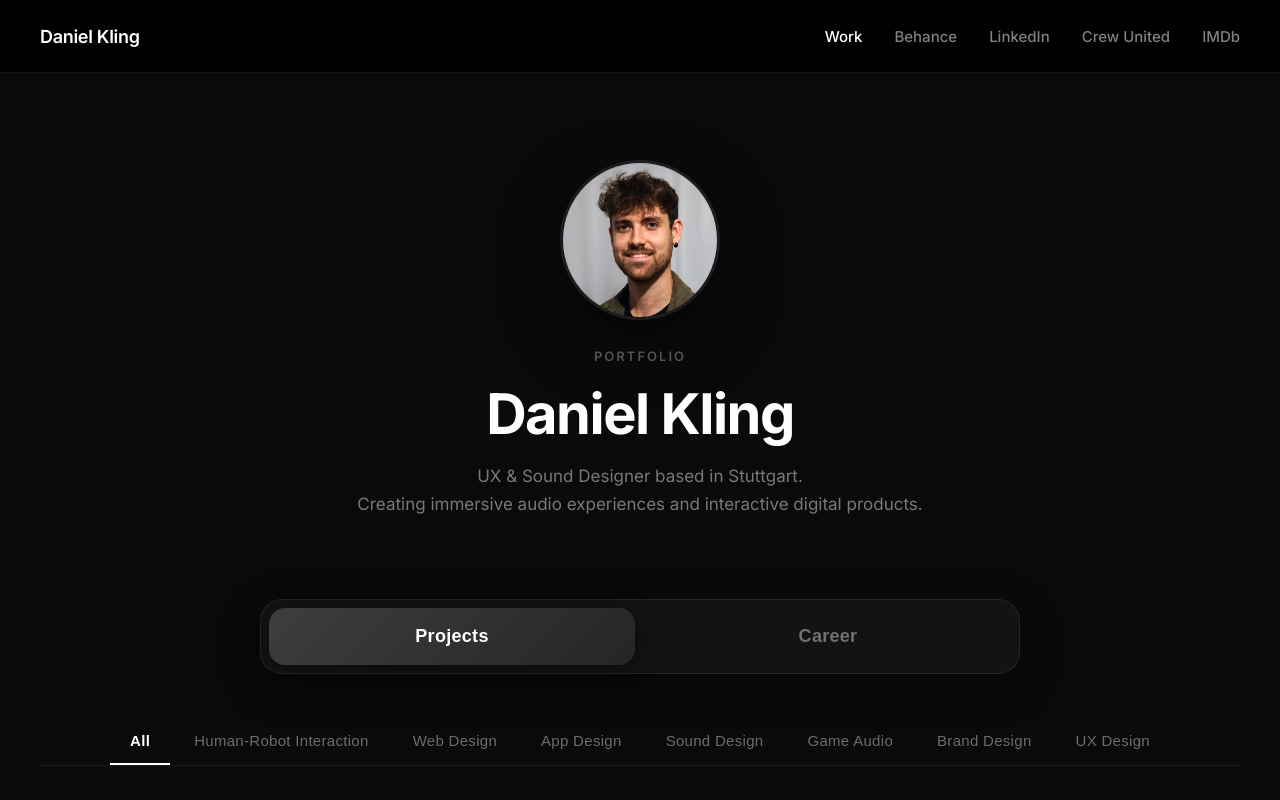
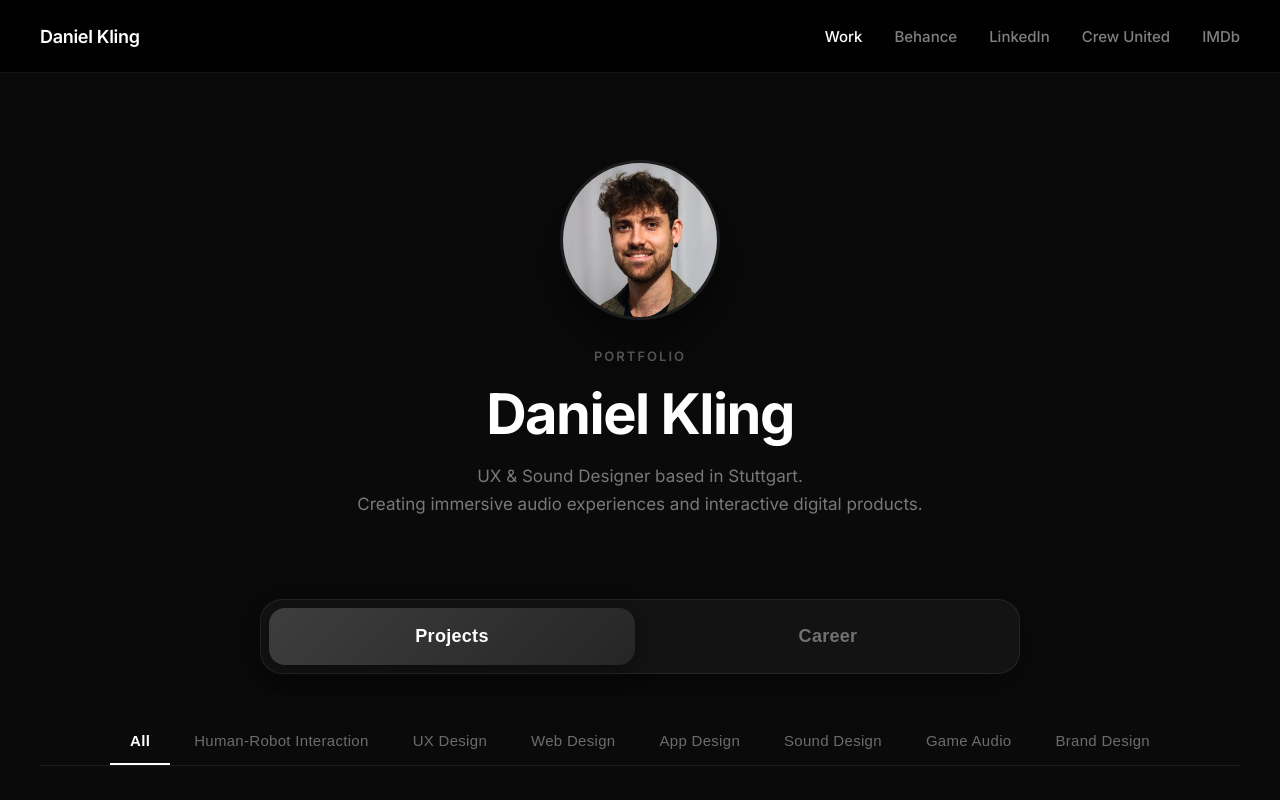
Before and after one commit to daniwokl97/daniwokl97.github.io, a Vue app: page / in a window 1280 px wide. Shown: the top 800 px of the page. Built offline with nearby package versions, Linux system fonts and the light colour scheme; grey boxes are pictures that could not be loaded.

Commit message:
multiple categories

```diff
--- a/src/data/projects.js
+++ b/src/data/projects.js
@@ -3,7 +3,7 @@ export const projects = [
     id: 'reachymini',
     title: 'Combating Procrastination with Reachy Mini',
     subtitle: 'Evaluating Persuasive Communication Modalities',
-    category: 'Human-Robot Interaction',
+    categories: ['Human-Robot Interaction', 'UX Design'],
     tags: ['Python', 'YOLOv8', 'OpenCV', 'Reachy Mini', 'HRI', 'Persuasive Technology', 'User Study'],
     year: 2026,
     date: '2026-07-18',
@@ -38,7 +38,7 @@ Beyond the system, I designed the study and recruited participants for the onlin
     id: 'social-design',
     title: 'The Timeline Optimizer',
     subtitle: 'Design Fiction – Family Planning as a State Algorithmic Service',
-    category: 'Web Design',
+    categories: ['Web Design', 'UX Design'],
     tags: ['Design Fiction', 'React', 'JavaScript', 'HTML/CSS', 'Tailwind CSS', 'UI Design', 'Prototyping', 'Interaction Design'],
     year: 2026,
     date: '2026-02-18',
@@ -85,7 +85,7 @@ Within the project I developed both tools. "Die Rush-Hour des Lebens" distills t
     id: 'ambienceai',
     title: 'Ambience AI',
     subtitle: 'AI-Driven Soundscape Application',
-    category: 'App Design',
+    categories: ['App Design', 'UX Design', 'Sound Design'],
     tags: ['Android Studio', 'Kotlin', 'Google Gemini', 'FMOD', 'UI/UX', 'Sound Design'],
     year: 2026,
     date: '2026-02-18',
@@ -111,7 +111,7 @@ My role involved creating an Android application that handles real-time speech-t
     id: 'zeit-mit-wunden',
     title: "Zeit mit Wunden",
     subtitle: 'Audiobook – Personal Testimony',
-    category: 'Sound Design',
+    categories: ['Sound Design'],
     tags: ['Pro Tools', 'Audiobook', 'Sound Design', 'Mixing', 'Recording'],
     year: 2025,
     date: '2025-12-02',
@@ -136,7 +136,7 @@ I was responsible for the audio recording, mixing and sound design. Crafting thi
     id: 'symblings',
     title: "Symblings",
     subtitle: '2D Side-Scroller Game',
-    category: 'Game Audio',
+    categories: ['Game Audio'],
     tags: ['Unity', 'FMOD', 'Sound Design', 'Mixing', 'Foley', '2D Game'],
     year: 2025,
     date: '2025-09-10',
@@ -167,7 +167,7 @@ For the game Symblings, I was responsible for foleys, sound design and mixing, h
     id: 'empathize',
     title: "Empathize",
     subtitle: 'ADHD Awareness App',
-    category: 'App Design',
+    categories: ['App Design', 'UX Design'],
     tags: ['Figma', 'Illustrator', 'App Design', 'UX Design', 'UI Design'],
     year: 2025,
     date: '2025-09-10',
@@ -199,7 +199,7 @@ In this project, I worked with a team using Figma to create the app's design and
     id: 'anymane',
     title: "anymane",
     subtitle: "Men's Grooming Brand",
-    category: 'Brand Design',
+    categories: ['Brand Design', 'Web Design'],
     tags: ['Illustrator', 'Photoshop', 'Dimension', 'Firefly', 'Blender 3D', 'Figma', 'Brand Identity'],
     year: 2025,
     date: '2025-05-13',
@@ -241,7 +241,7 @@ I developed the complete brand identity including logo, typography, color palett
     id: 'corvus-sanctum',
     title: "Corvus Sanctum",
     subtitle: 'VR Escape Room Game',
-    category: 'Game Audio',
+    categories: ['Game Audio'],
     tags: ['Unity', 'C#', 'VR', 'FMOD', 'Blender', 'Pro Tools', 'Reaper', 'Meta Quest 3'],
     year: 2025,
     date: '2025-09-10',
@@ -266,7 +266,7 @@ In the VR game project, I was primarily responsible for sound organization, over
     id: 'williweb',
     title: "WilliWeb",
     subtitle: 'Digital Marketplace for HdM',
-    category: 'Web Design',
+    categories: ['Web Design', 'UX Design'],
     tags: ['Vue.js', 'Bootstrap', 'Figma', 'MongoDB', 'VS Code', 'Frontend', 'UI Design'],
     year: 2025,
     date: '2025-09-10',
@@ -295,7 +295,7 @@ I was jointly responsible for the frontend and design development of the WilliWe
     id: 'maertyrer-der-strebsamkeit',
     title: "Märtyrer der Strebsamkeit",
     subtitle: 'Short Film – Dark Comedy',
-    category: 'Sound Design',
+    categories: ['Sound Design'],
     tags: ['Pro Tools', 'Sound Design', 'Foley', 'Mixing', 'Film'],
     year: 2025,
     date: '2025-09-10',
@@ -321,7 +321,7 @@ I was responsible for foley, sound design, and mixing on this project at Filmaka
     id: 'chicco',
     title: "chicco",
     subtitle: 'Responsive Coffee Brand Logo',
-    category: 'Brand Design',
+    categories: ['Brand Design'],
     tags: ['Adobe Illustrator', 'Logo Design', 'Responsive Design', 'Brand Identity'],
     year: 2025,
     date: '2025-09-10',
@@ -346,7 +346,7 @@ I created a responsive logo system that adapts from a detailed illustrated label
     id: 'nyke',
     title: "NYKE",
     subtitle: 'Documentary Film',
-    category: 'Sound Design',
+    categories: ['Sound Design'],
     tags: ['Onset Sound', 'Boom Operator', 'Film', 'Mixing', 'Documentary'],
     year: 2025,
     date: '2025-09-10',
@@ -367,7 +367,7 @@ This film is a collaboration between the Filmakademie Ludwigsburg and the Suedwe
     id: 'beruehr-mich',
     title: "Berühr' Mich",
     subtitle: 'Documentary Film',
-    category: 'Sound Design',
+    categories: ['Sound Design'],
     tags: ['Filmakademie', 'Onset Sound', 'Postproduction', 'Documentary', 'Ludwigsburg'],
     year: 2025,
     date: '2025-09-10',
@@ -394,7 +394,7 @@ This film was one of the first projects I had the opportunity to work on at the
     id: 'spoonergy',
     title: "Spoonergy",
     subtitle: 'ME/CFS Energy Management App',
-    category: 'App Design',
+    categories: ['App Design', 'UX Design'],
     tags: ['Figma', 'UX Research', 'App Design', 'Healthcare', 'ME/CFS'],
     year: 2025,
     date: '2025-09-10',
@@ -418,7 +418,7 @@ In the development of Spoonergy, I conducted extensive user research, including
     id: 'borzaya',
     title: "BORZAYA",
     subtitle: 'Short Film – Dialogue, Sound Design, Mixing',
-    category: 'Sound Design',
+    categories: ['Sound Design'],
     tags: ['Pro Tools', 'Dialogue Editing', 'Sound Design', 'Mixing', 'Film'],
     year: 2025,
     date: '2025-10-29',
@@ -437,7 +437,7 @@ Working on BORZAYA was especially challenging during the dialogue editing phase
     id: 'stoerenfrieda',
     title: "Störenfrieda",
     subtitle: 'Short Film – Sound Design, Foley Edit',
-    category: 'Sound Design',
+    categories: ['Sound Design'],
     tags: ['Pro Tools', 'Sound Design', 'Foley', 'Film'],
     year: 2025,
     date: '2025-09-10',
@@ -458,7 +458,7 @@ This film is a collaboration between the Filmakademie Ludwigsburg and the Südwe
     id: 'die-artenschuetzer',
     title: "Die Artenschützer",
     subtitle: 'Documentary Film – Dialog, Sound Design, Foley, Mixing',
-    category: 'Sound Design',
+    categories: ['Sound Design'],
     tags: ['Pro Tools', 'Sound Design', 'Foley', 'Mixing', 'Dialogue', 'Film'],
     year: 2025,
     date: '2025-09-10',
@@ -482,7 +482,7 @@ This production was very close to my heart, as I believe biodiversity is incredi
     id: 'audiogram-apps',
     title: 'Audiogram-Apps',
     subtitle: 'Usability Comparison – Mimi vs Sennheiser Hearing',
-    category: 'App Design',
+    categories: ['App Design', 'UX Design'],
     tags: ['UX Research', 'Usability Testing', 'PowerPoint', 'Excel', 'Audiogram'],
     year: 2025,
     date: '2025-09-10',
@@ -501,7 +501,7 @@ We combined observations, questionnaires, and interviews. After completing the h
     id: 'hellish-management',
     title: "Hellish Management",
     subtitle: 'Mobile Game – Sound Design, FMOD',
-    category: 'Game Audio',
+    categories: ['Game Audio', 'App Design', 'UX Design'],
     tags: ['Unity', 'FMOD', 'Android', 'Pixel Art', 'Game Design'],
     year: 2025,
     date: '2025-07-15',
@@ -531,7 +531,7 @@ I was responsible for the entire audio pipeline of the game. Working with FMOD a
     id: 'convecho',
     title: "Convecho",
     subtitle: 'Research Through Design – Smartwatch Assistenzsystem',
-    category: 'UX Design',
+    categories: ['UX Design', 'App Design'],
     tags: ['UX Research', 'Wearables', 'Smartwatch', 'Haptisches Feedback', 'KI', 'Android', 'Figma'],
     year: 2025,
     date: '2025-07-15',
@@ -557,7 +557,7 @@ I contributed to the research methodology, prototyping, and evaluation of Convec
 
 export const categories = [
   'All',
-  ...new Set(projects.map(p => p.category)),
+  ...new Set(projects.flatMap(p => p.categories)),
 ]
 
 export const coverSrcs = (project) => {
--- a/src/views/HomePage.vue
+++ b/src/views/HomePage.vue
@@ -8,7 +8,7 @@ const activeTab = ref('projects')
 
 const filteredProjects = computed(() => {
   if (activeCategory.value === 'All') return projects
-  return projects.filter(p => p.category === activeCategory.value)
+  return projects.filter(p => p.categories.includes(activeCategory.value))
 })
 
 const profile = {
--- a/src/views/ProjectPage.vue
+++ b/src/views/ProjectPage.vue
@@ -189,9 +189,11 @@ onUnmounted(() => {
             <span class="meta-label">Year</span>
             <span class="meta-value">{{ project.year }}</span>
           </div>
-          <div class="meta-item" v-if="project.category">
-            <span class="meta-label">Category</span>
-            <span class="meta-value">{{ project.category }}</span>
+          <div class="meta-item" v-if="project.categories && project.categories.length">
+            <span class="meta-label">Categories</span>
+            <div class="meta-chips">
+              <span v-for="cat in project.categories" :key="cat" class="meta-chip">{{ cat }}</span>
+            </div>
           </div>
           <div class="meta-item" v-if="project.status">
             <span class="meta-label">Status</span>
@@ -213,9 +215,11 @@ onUnmounted(() => {
             <span class="meta-label">Year</span>
             <span class="meta-value">{{ project.year }}</span>
           </div>
-          <div class="meta-item" v-if="project.category">
-            <span class="meta-label">Category</span>
-            <span class="meta-value">{{ project.category }}</span>
+          <div class="meta-item" v-if="project.categories && project.categories.length">
+            <span class="meta-label">Categories</span>
+            <div class="meta-chips">
+              <span v-for="cat in project.categories" :key="cat" class="meta-chip">{{ cat }}</span>
+            </div>
           </div>
           <div class="meta-item" v-if="project.status">
             <span class="meta-label">Status</span>
@@ -503,6 +507,22 @@ onUnmounted(() => {
   font-size: 15px;
   color: rgba(255, 255, 255, 0.85);
   font-weight: 500;
+}
+
+.meta-chips {
+  display: flex;
+  flex-wrap: wrap;
+  gap: 6px;
+}
+
+.meta-chip {
+  font-size: 12px;
+  font-weight: 500;
+  padding: 4px 12px;
+  border-radius: 100px;
+  background: rgba(255, 255, 255, 0.06);
+  border: 1px solid rgba(255, 255, 255, 0.1);
+  color: rgba(255, 255, 255, 0.75);
 }
 
 .project-hero.no-cover .hero-content {
```
